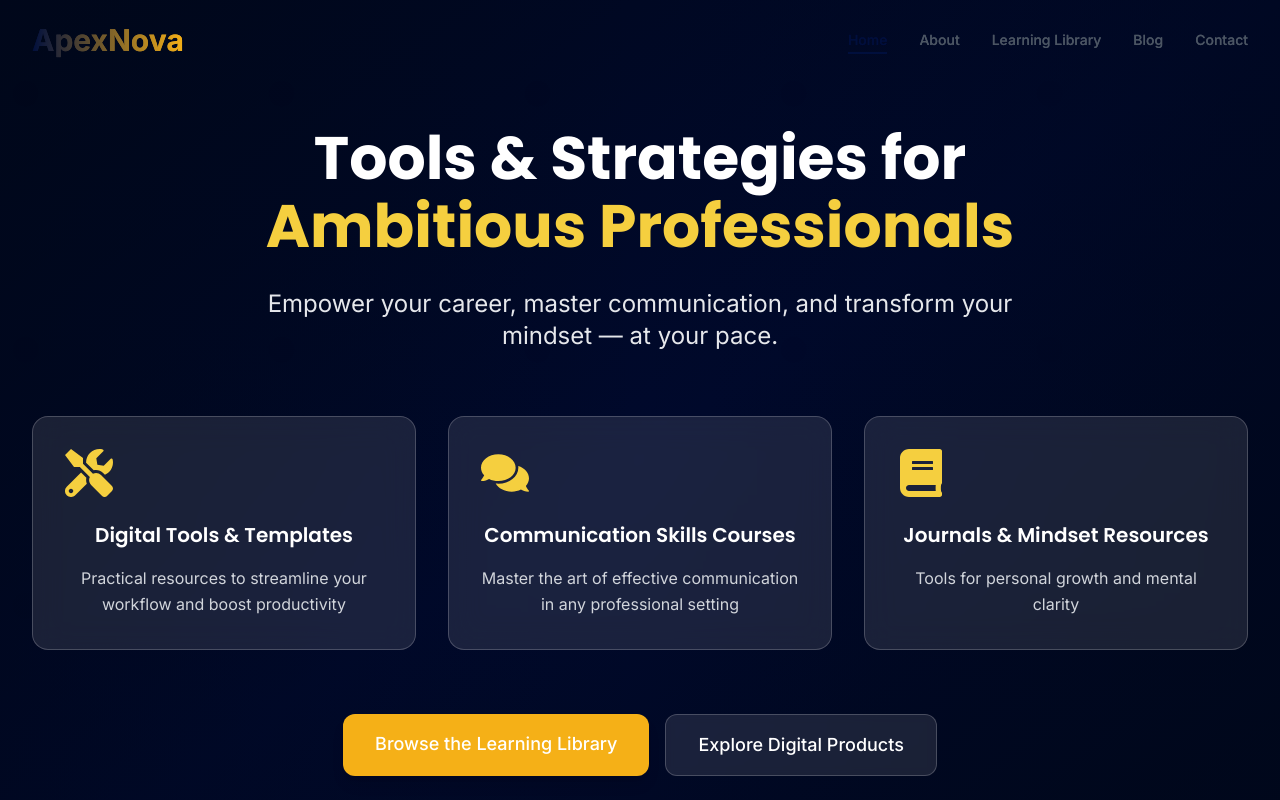
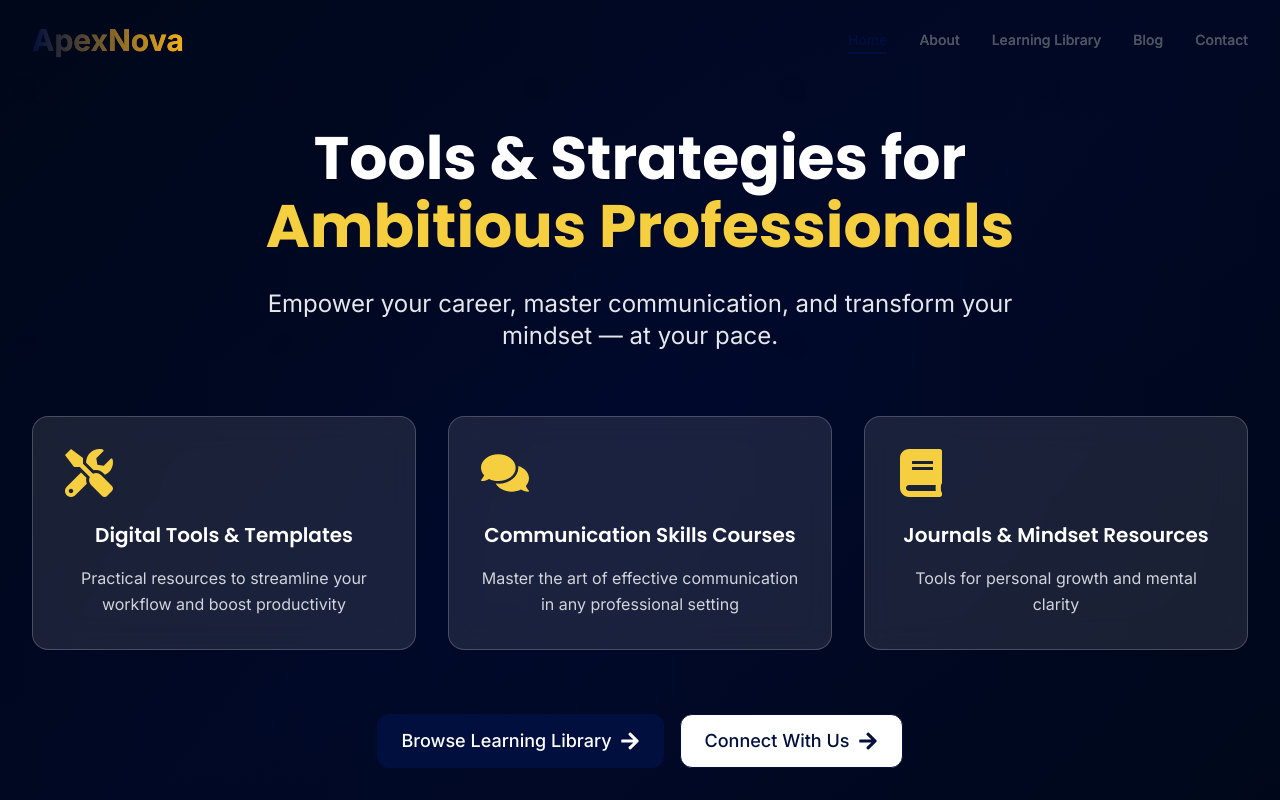
Before and after one commit to apexnova-consulting/apexnovawebsite, a Next.js app: page / in a window 1280 px wide. Shown: the top 800 px of the page. Built offline with nearby package versions, Linux system fonts and the light colour scheme.

Commit message:
Update homepage CTA button to link to contact page

```diff
--- a/src/components/Hero.tsx
+++ b/src/components/Hero.tsx
@@ -1,7 +1,7 @@
 'use client';
 
 import Link from 'next/link';
-import { FaTools, FaComments, FaBook } from 'react-icons/fa';
+import { FaTools, FaComments, FaBook, FaArrowRight } from 'react-icons/fa';
 import Image from 'next/image';
 
 export default function Hero() {
@@ -59,15 +59,17 @@ export default function Hero() {
           <div className="flex flex-col sm:flex-row gap-4 justify-center">
             <Link
               href="/learning-library"
-              className="inline-block bg-accent-500 text-white px-8 py-4 rounded-xl text-lg font-medium hover:bg-accent-600 transition-colors transform hover:scale-105 duration-200 shadow-lg hover:shadow-accent-500/25"
+              className="inline-flex items-center gap-2 bg-primary-600 text-white px-6 py-3 rounded-xl text-lg font-medium hover:bg-primary-700 transition-all duration-200 transform hover:scale-105"
             >
-              Browse the Learning Library
+              Browse Learning Library
+              <FaArrowRight className="w-5 h-5" />
             </Link>
             <Link
-              href="/shop"
-              className="inline-block bg-white/10 backdrop-blur-sm text-white px-8 py-4 rounded-xl text-lg font-medium hover:bg-white/20 transition-colors transform hover:scale-105 duration-200 border border-white/20"
+              href="/contact"
+              className="inline-flex items-center gap-2 bg-white text-primary-600 px-6 py-3 rounded-xl text-lg font-medium hover:bg-gray-50 transition-all duration-200 transform hover:scale-105 border border-primary-600"
             >
-              Explore Digital Products
+              Connect With Us
+              <FaArrowRight className="w-5 h-5" />
             </Link>
           </div>
         </div>
```
